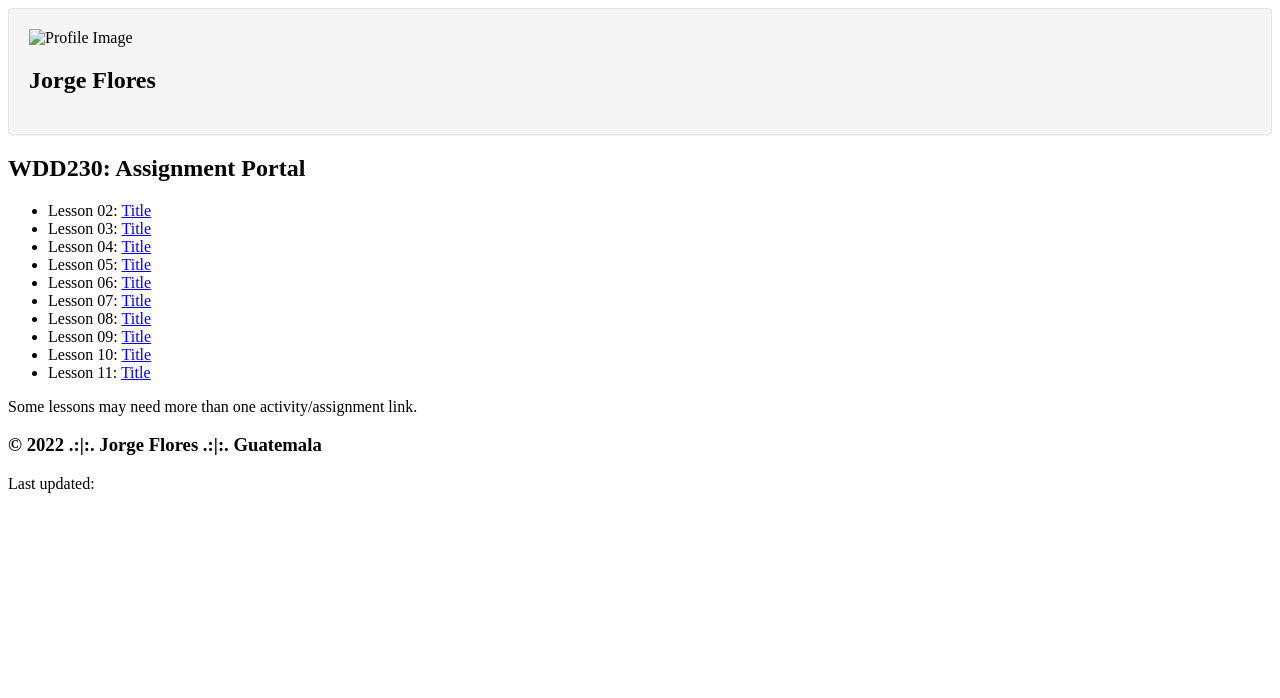
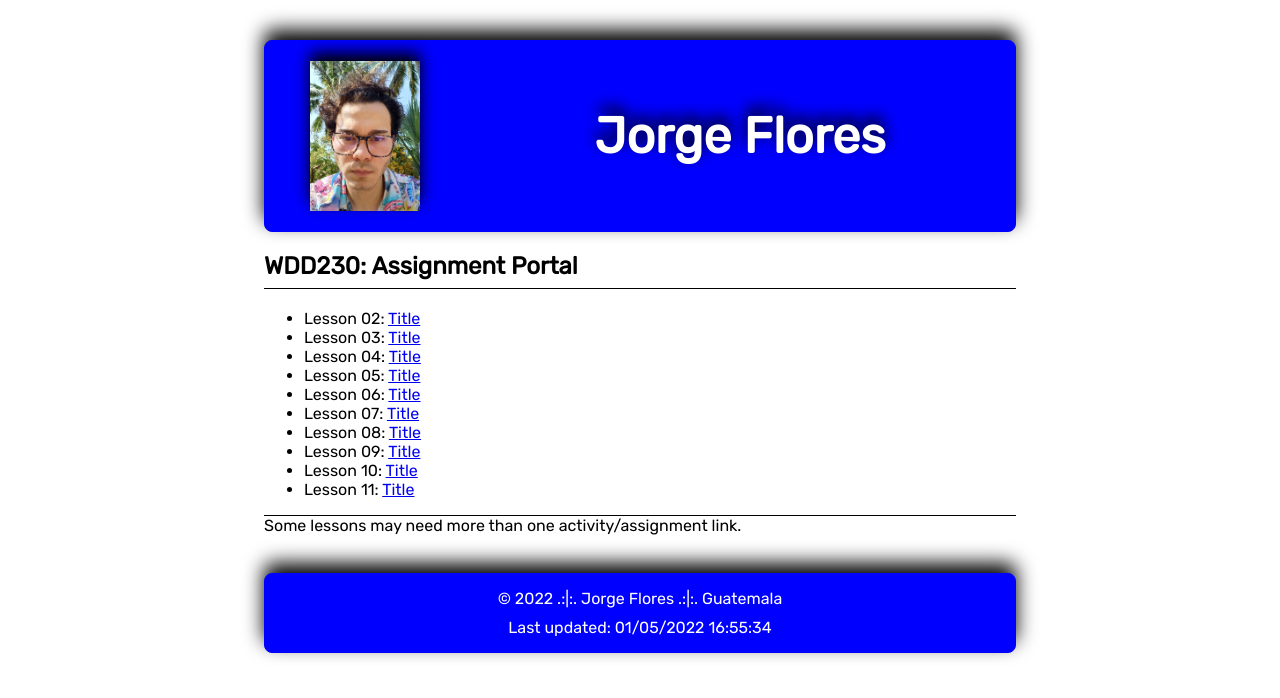
Before and after one commit to Jf120/wdd230, a plain HTML site: page index.html in a window 1280 px wide. Drawn offline with Linux system fonts and the light colour scheme.

Commit message:
Populated main page

```diff
--- /dev/null
+++ b/css/style.css
@@ -0,0 +1,85 @@
+@import url('https://fonts.googleapis.com/css2?family=Rubik&display=swap');
+
+html {
+    margin: 20px auto;
+    font-family: 'Rubik', sans-serif;
+}
+
+@media (max-width: 900px) {
+    html {
+        width: 70%;
+    }
+}
+
+@media (min-width: 901px) {
+    html {
+        width: 60%;
+    }
+}
+
+@media (min-width: 551px) and (max-width: 900px) {
+    html {
+        width: 80%;
+    }
+}
+
+@media (max-width: 550px) {
+    html {
+        width: 100%;
+    }
+}
+.profile {
+    display: grid;
+    grid-template-columns: 200px 1fr;
+    justify-items: center;
+    align-items: center;
+    padding: 20px 0;
+    margin-top: 20px;
+    background-color: blue;
+    border: 1px solid blue;
+    border-radius: 8px;
+    box-shadow: 0px -10px 20px #000000;
+}
+
+.profile img {
+    grid-column: 1;
+    width: 110px;
+    height: 150px;
+    box-shadow: 0px -8px 15px #000000;
+}
+
+.profile h1 {
+    color: white;
+    grid-column: 2;
+    text-shadow: 0px -8px 15px #000000;
+    font-size: 50px;
+}
+
+.title h2 {
+    padding: 0 0 8px 0;
+    border-bottom: 1px solid #000000;
+}
+
+.disclaimer p {
+    padding: 0 0 8px 0;
+    border-top: 1px solid #000000;
+}
+
+footer {
+    display: grid;
+    justify-items: center;
+    align-items: center;
+    grid-template-rows: 1fr 1fr;
+    color: white;
+    background-color: blue;
+    border: 1px solid blue;
+    border-radius: 8px;
+    box-shadow: 0px -10px 20px #000000;
+    padding: 10px 0;
+    margin-top: 30px;
+}
+
+footer p {
+    margin: 0;
+    padding: 5px;
+}
--- a/index.html
+++ b/index.html
@@ -4,18 +4,22 @@
     <meta charset="UTF-8">
     <meta http-equiv="X-UA-Compatible" content="IE=edge">
     <meta name="viewport" content="width=device-width, initial-scale=1.0">
-    <title>Index</title>
-    <link rel="stylesheet" href="style/style.css">
+    <meta name="author" content="Jorge Flores">
+    <meta name="description" content="This website was created with the purpose of
+    serving as an assignment portal for Jorge Flores in
+    WDD 230: Web Frontend Development at Brigham Young University - Idaho.">
+    <title>WDD 230: Assigment Portal</title>
+    <link rel="stylesheet" href="css/style.css">
 </head>
 <body>
     <header>
         <section class="profile">
-            <img src="img/profile.png" alt="Profile Image">
+            <img src="images/profile.jpg" alt="Profile Image">
             <h1>Jorge Flores</h1>
         </section>
     </header>
     <main>
-        <div class="Title">
+        <div class="title">
             <h2>WDD230: Assignment Portal</h2>
         </div>
 
@@ -38,8 +42,9 @@
         </div>
     </main>
     <footer>
-        <h3>&copy; 2022 .:|:. Jorge Flores .:|:. Guatemala</h3>
-        <p>Last updated: </p>
+        <p>&copy; <span id="year"></span> .:|:. Jorge Flores .:|:. Guatemala</profile>
+        <p>Last updated: <span id="lastModified"></span></p>
     </footer>
+    <script src="js/main.js"></script>
 </body>
 </html>
--- /dev/null
+++ b/js/main.js
@@ -0,0 +1,5 @@
+// set current year in footer
+const currentDate = new Date();
+document.querySelector('#year').textContent = currentDate.getFullYear();
+
+document.querySelector('#lastModified').textContent = document.lastModified;
--- a/style/style.css
+++ /dev/null
@@ -1,8 +0,0 @@
-.profile {
-    background-color: #f5f5f5;
-    border: 1px solid #e3e3e3;
-    border-radius: 4px;
-    box-shadow: 0 1px 1px rgba(0, 0, 0, 0.05);
-    margin-bottom: 20px;
-    padding: 20px;
-}
```
Also changed, not shown: images/profile.jpg (added).
